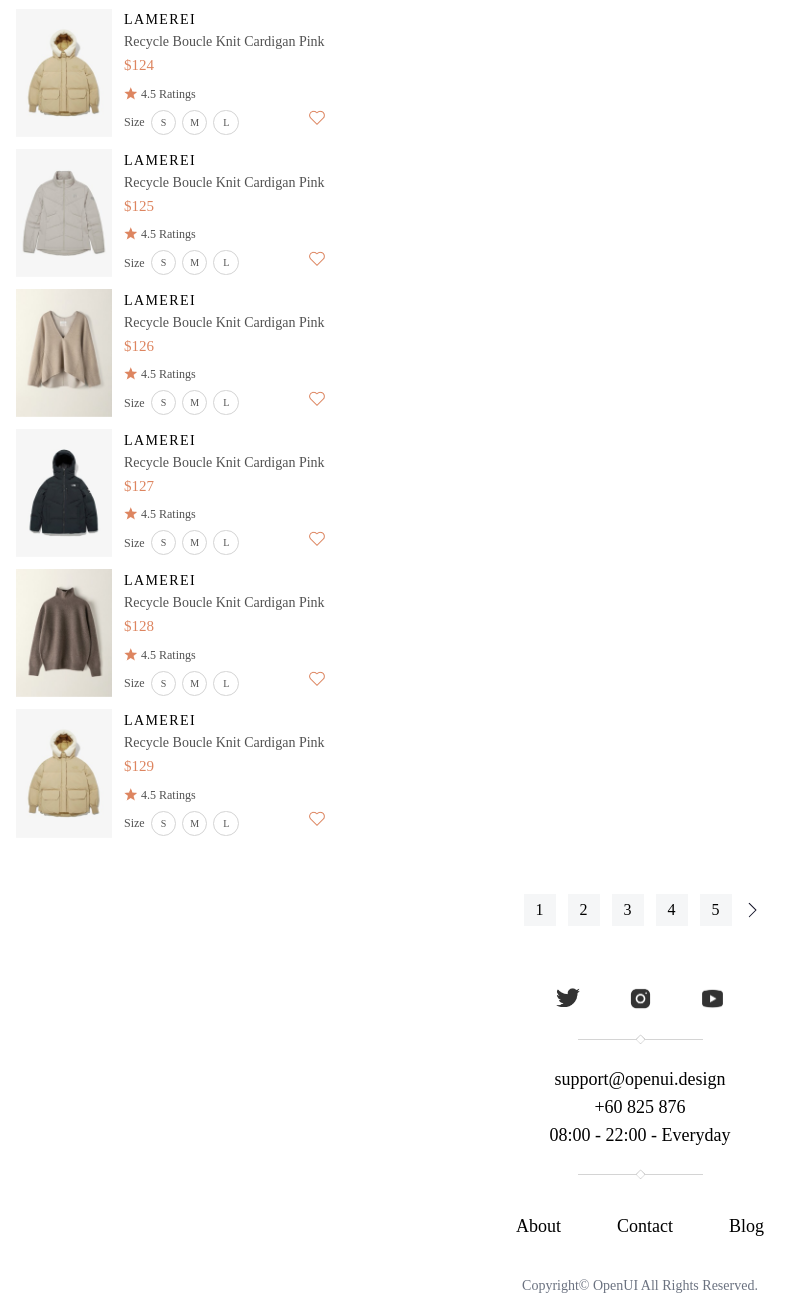
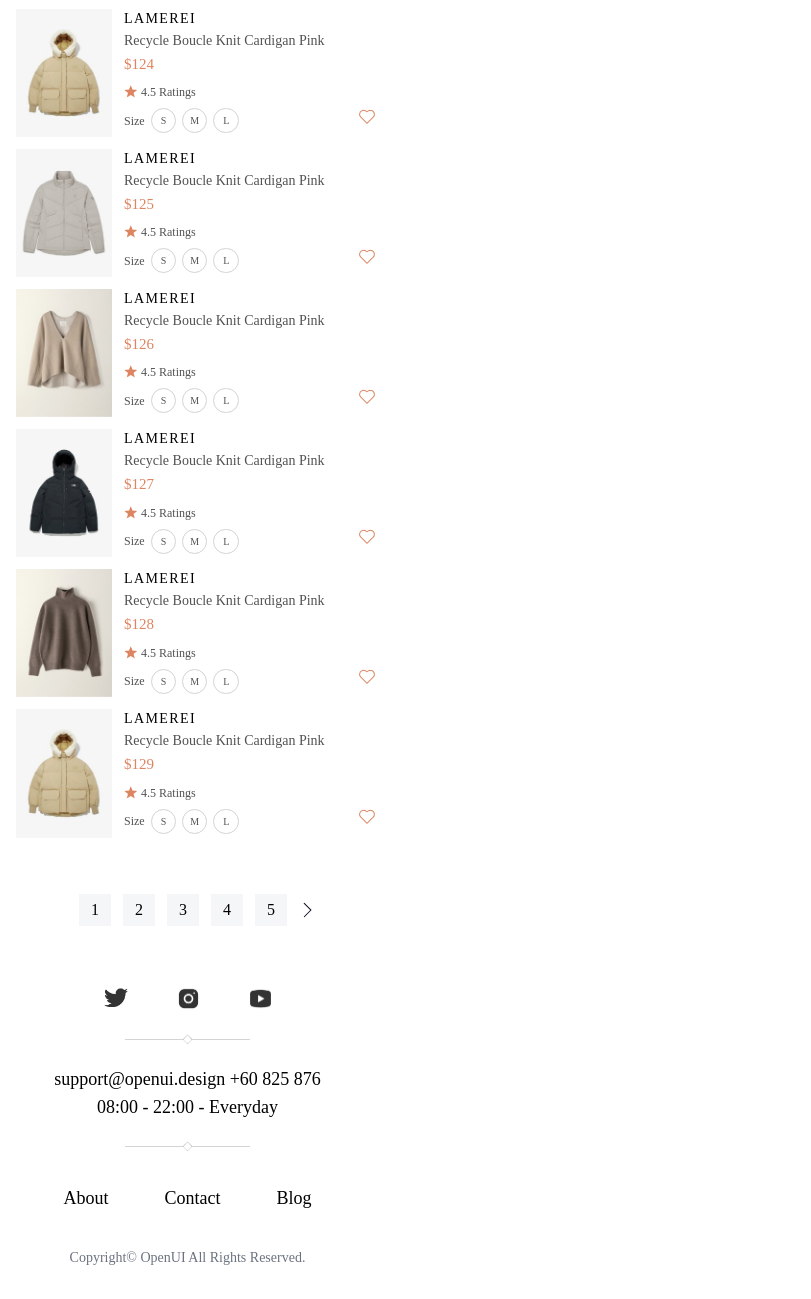
Before and after one commit to MilkMidav/js_hw, a website: page dom_1_lesson/src/index.html in a window 1280 px wide. Shown: the part 700-1999 px from the top of the page, without its empty margins (0-811 px from the left). After the commit the page ends 1976 px from the top, so only its background shows below. Drawn offline with nearby package versions, Linux system fonts and the light colour scheme; files that its build step writes are made by us from their sources.

Commit message:
minor changes to the HTML markup, added styles to the text

```diff
--- a/dom_1_lesson/src/index.html
+++ b/dom_1_lesson/src/index.html
@@ -10,7 +10,7 @@
   <title>Open Fashion</title>
 </head>
 
-<body class="font-body box-border">
+<body class="font-body box-border max-w-[375px]">
   <header class="w-full pt-5 pb-2 pl-4 pr-6">
     <div class="flex justify-between items-center">
       <img class="w-6 h-6 cursor-pointer" src="./img/menu.png" alt="menu_img">
@@ -22,50 +22,56 @@
     </div>
   </header>
   <nav class="pt-4 px-4 flex justify-between items-center">
-    <p class="font-normal text-sm">4500 APPAREL</p>
+    <p class="font-normal text-sm leading-4">4500 APPAREL</p>
     <div class="flex items-center justify-between">
       <div class="bg-gray-400 bg-opacity-10 mr-2 px-3 py-2 rounded-full">
-        <select class="rounded-full bg-gray-200 bg-opacity-10 text-sm" name="filter" id="filter">
+        <select class="rounded-full bg-gray-200 bg-opacity-10 leading-3 text-sm text-neutral-600" name="filter"
+          id="filter">
           <option value="value1">Trendy</option>
           <option value="value2" selected>New</option>
         </select>
       </div>
       <div class="bg-gray-400 bg-opacity-10 mr-2 p-2 rounded-full">
-        <img class="w-5" src="./img/grid_view.png" alt="grid_view_img">
+        <img class="w-5 cursor-pointer" src="./img/grid_view.png" alt="grid_view_img">
       </div>
       <div class="bg-gray-400 bg-opacity-10 p-2 rounded-full">
-        <img class="" src="./img/filter.png" alt="shape_img">
+        <img class="cursor-pointer" src="./img/filter.png" alt="shape_img">
       </div>
     </div>
   </nav>
-  <main class="px-4">
+  <main class="pl-4">
     <div class="mt-5" id="item_list"></div>
     <section class="flex items-center pt-14 justify-center">
-      <div class="bg-gray-400 bg-opacity-10 mr-3 text-base font-normal px-3 py-1 hover:bg-black hover:text-white">
+      <div
+        class=" cursor-pointer bg-gray-400 bg-opacity-10 mr-3 text-base font-normal px-3 py-1 hover:bg-black hover:text-white">
         <p>1</p>
       </div>
-      <div class="bg-gray-400 bg-opacity-10 mr-3 text-base font-normal px-3 py-1 hover:bg-black hover:text-white">
+      <div
+        class=" cursor-pointer bg-gray-400 bg-opacity-10 mr-3 text-base font-normal px-3 py-1 hover:bg-black hover:text-white">
         <p>2</p>
       </div>
-      <div class="bg-gray-400 bg-opacity-10 mr-3 text-base font-normal px-3 py-1 hover:bg-black hover:text-white">
+      <div
+        class=" cursor-pointer bg-gray-400 bg-opacity-10 mr-3 text-base font-normal px-3 py-1 hover:bg-black hover:text-white">
         <p>3</p>
       </div>
-      <div class="bg-gray-400 bg-opacity-10 mr-3 text-base font-normal px-3 py-1 hover:bg-black hover:text-white">
+      <div
+        class=" cursor-pointer bg-gray-400 bg-opacity-10 mr-3 text-base font-normal px-3 py-1 hover:bg-black hover:text-white">
         <p>4</p>
       </div>
-      <div class="bg-gray-400 bg-opacity-10 mr-4 text-base font-normal px-3 py-1 hover:bg-black hover:text-white">
+      <div
+        class=" cursor-pointer bg-gray-400 bg-opacity-10 mr-4 text-base font-normal px-3 py-1 hover:bg-black hover:text-white">
         <p>5</p>
       </div>
       <div>
-        <img src="./img/forward.png" alt="right_arrow">
+        <img class="cursor-pointer" src="./img/forward.png" alt="right_arrow">
       </div>
     </section>
   </main>
   <footer class="px-4 pt-9 pb-2">
     <div class="flex items-center justify-center py-6">
-      <img class="w-6 mr-12" src="./img/twitter_logo.png" alt="twitter_logo">
-      <img class="w-6 mr-12" src="./img/Instagram_logo.png" alt="instagram_logo">
-      <img class="w-6 " src="./img/youtube_logo.png" alt="youtube_logo">
+      <img class="cursor-pointer w-6 mr-12" src="./img/twitter_logo.png" alt="twitter_logo">
+      <img class="cursor-pointer w-6 mr-12" src="./img/Instagram_logo.png" alt="instagram_logo">
+      <img class="cursor-pointer w-6 " src="./img/youtube_logo.png" alt="youtube_logo">
     </div>
     <svg class="m-auto" width="125" height="11" viewBox="0 0 125 11" fill="none" xmlns="http://www.w3.org/2000/svg">
       <path
@@ -73,8 +79,8 @@
         fill="#555555" />
     </svg>
     <div class="text-center py-5 text-lg">
-      <p>support@openui.design</p>
-      <p>+60 825 876</p>
+      <a href="mailto:support@openui.design">support@openui.design</a>
+      <a href="tel:+60 825 876">+60 825 876</a>
       <p>08:00 - 22:00 - Everyday</p>
     </div>
     <svg class="m-auto" width="125" height="11" viewBox="0 0 125 11" fill="none" xmlns="http://www.w3.org/2000/svg">
@@ -83,9 +89,9 @@
         fill="#555555" />
     </svg>
     <div class="flex justify-center pt-8 text-lg">
-      <p class="mr-14">About</p>
-      <p class="mr-14">Contact</p>
-      <p>Blog</p>
+      <a href="#" class="cursor-pointer mr-14">About</a>
+      <a href="#" class="cursor-pointer mr-14">Contact</a>
+      <a href="#" class="cursor-pointer">Blog</a>
     </div>
     <p class="pt-9 text-center text-sm text-gray-500">Copyright© OpenUI All Rights Reserved.</p>
   </footer>
--- a/dom_1_lesson/src/index.js
+++ b/dom_1_lesson/src/index.js
@@ -20,11 +20,11 @@ function createList(array) {
   array.forEach(item => {
     //card variable that will store 'div' with product information and that we will add to the DOM tree
     let card = document.createElement('div');
-    card.classList.add('flex', 'pt-3', 'items-center')
+    card.classList.add('flex', 'pt-3',)
 
     //info - a variable in which the information in the 'div' will be stored separately from the product images
     let info = document.createElement('div');
-    info.classList.add('pl-3')
+    info.classList.add('pl-3', 'w-full')
 
     //The itemImg variable will create the 'img' tag with the path to the product image
     let itemImg = document.createElement('img');
```
